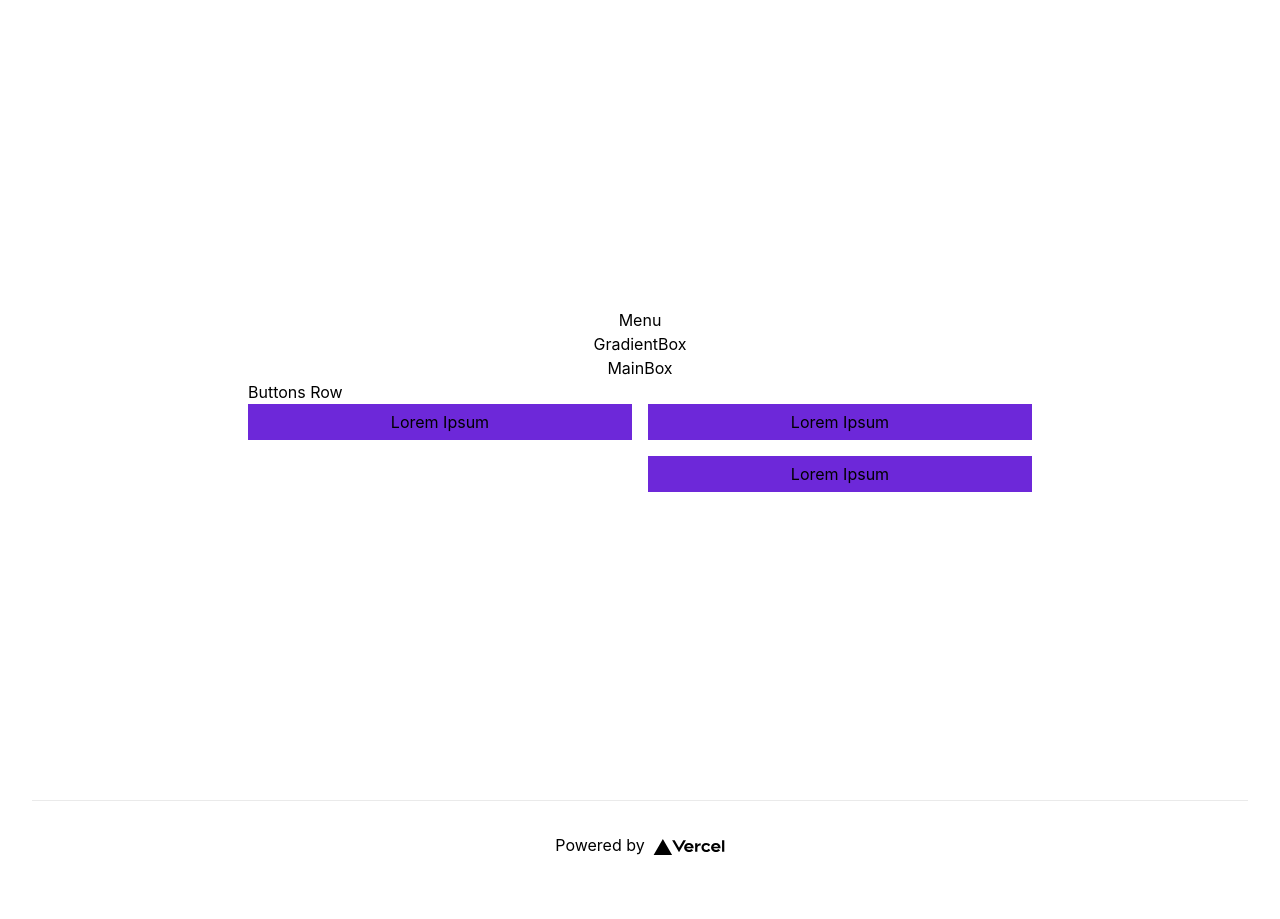
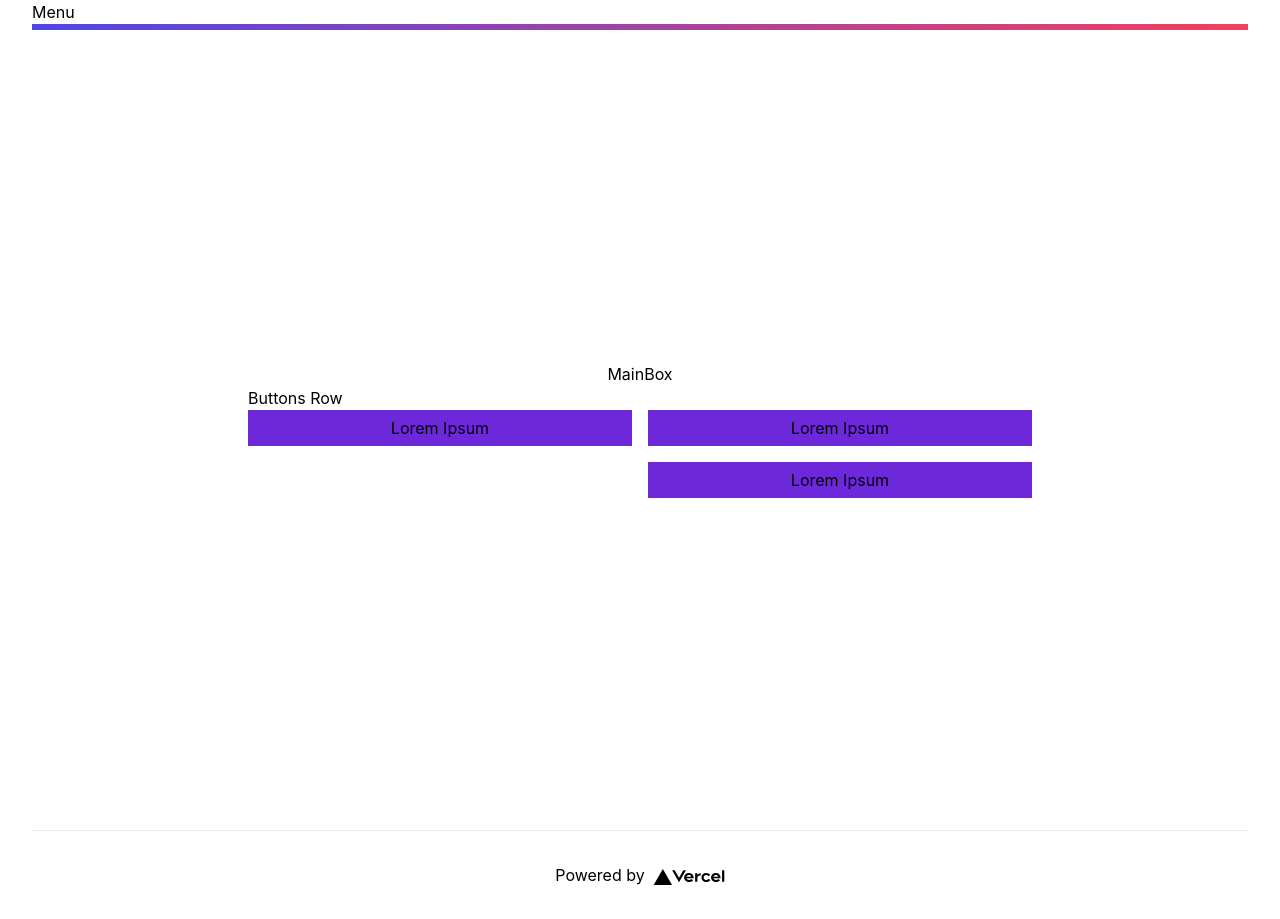
Before and after one commit to wojciechnowaczyk/Frontierx, a Next.js app: page / in a window 1280 px wide. Before the commit the page ends 889 px from the top, so only its background shows below. Built offline with nearby package versions, Linux system fonts and the light colour scheme.

Commit message:
Gradient box was implemented

```diff
--- a/components/GradientBox.js
+++ b/components/GradientBox.js
@@ -1,8 +1,6 @@
 const GradientBox = () => {
   return (
-    <div>
-      <p>GradientBox</p>
-    </div>
+    <div className="w-full h-1.5 bg-gradient-to-r from-indigo-600 to-rose-500" />
   );
 };
 
--- a/pages/index.js
+++ b/pages/index.js
@@ -14,10 +14,9 @@ export default function Home() {
         <meta name="description" content="Frontierx lorem ipsum" />
         <link rel="icon" href="/favicon.ico" />
       </Head>
-
+      <Menu />
+      <GradientBox />
       <main className={styles.main}>
-        <Menu />
-        <GradientBox />
         <MainBox />
         <Content />
       </main>
```
